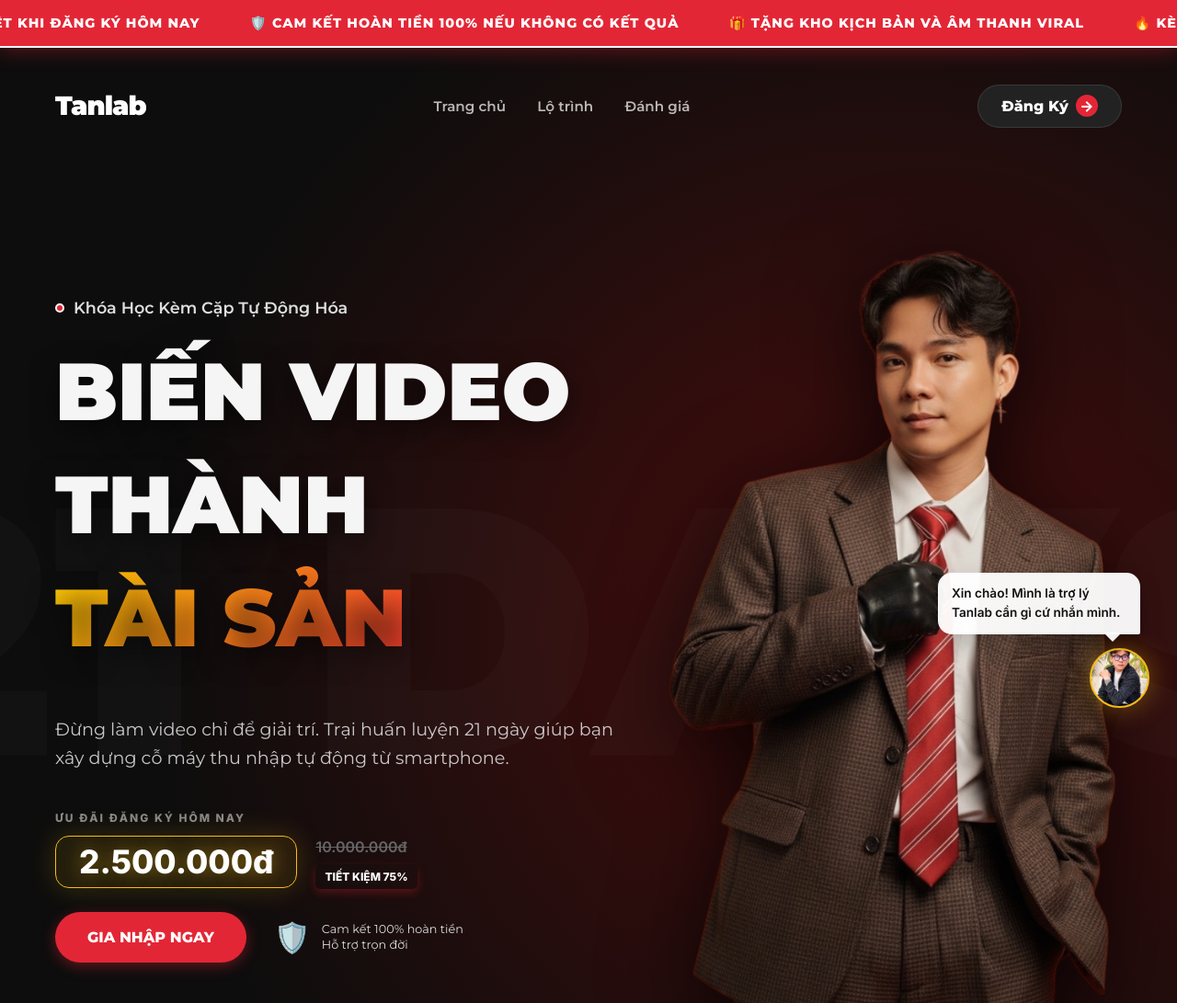
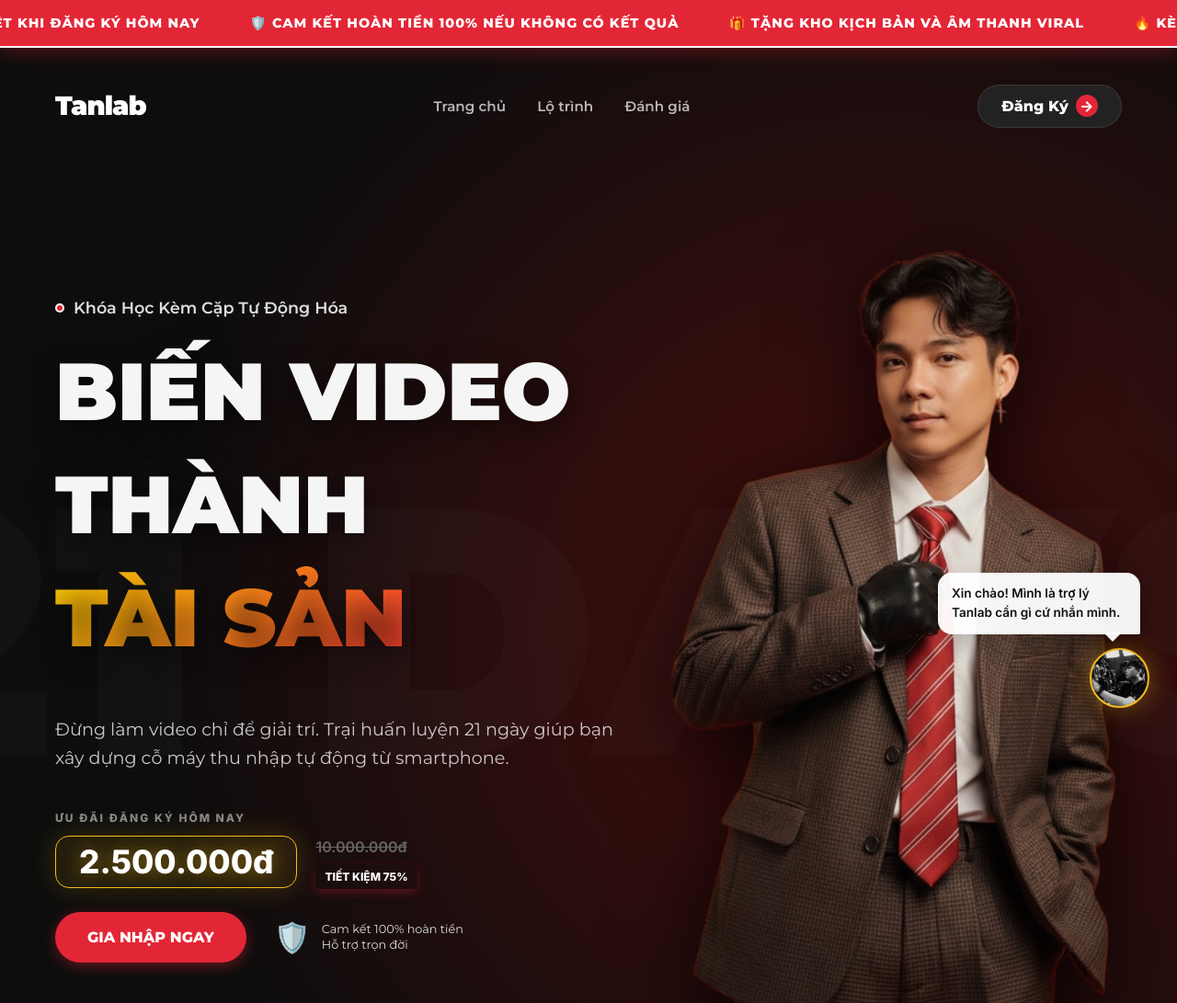
Before and after one commit to minhtaneditor-hue/21NGAY, a plain HTML site: page index.html in a window 1280 px wide. Shown: the top 1091 px of the page at 92% size. Drawn offline with Linux system fonts and the light colour scheme.

Commit message:
Separate student photo and bot avatar paths to avoid confusion

```diff
--- a/index.html
+++ b/index.html
@@ -832,7 +832,7 @@
         <div class="chat-bubble" onclick="toggleChat()"></div>
         <div id="chat-window" class="chat-window">
             <div class="chat-header">
-                <img src="assets/tan.jpg" alt="Minh Tấn">
+                <img src="assets/bot_avatar.jpg" alt="Minh Tấn">
                 <div class="name">Minh Tấn (Advisor)</div>
             </div>
             <div id="chat-body" class="chat-body">
--- a/style.css
+++ b/style.css
@@ -1201,7 +1201,7 @@ input, select, textarea, button {
   align-items: center;
   cursor: pointer;
   box-shadow: 0 0 30px rgba(245, 188, 27, 0.4);
-  background-image: url('assets/tan.jpg');
+  background-image: url('assets/bot_avatar.jpg');
   background-size: cover;
   background-position: center;
   transition: all 0.3s cubic-bezier(0.175, 0.885, 0.32, 1.275);
```
Also changed, not shown: assets/bot_avatar.jpg (renamed from assets/tan_old.jpg), assets/tran_thanh_tan.jpg (added).
